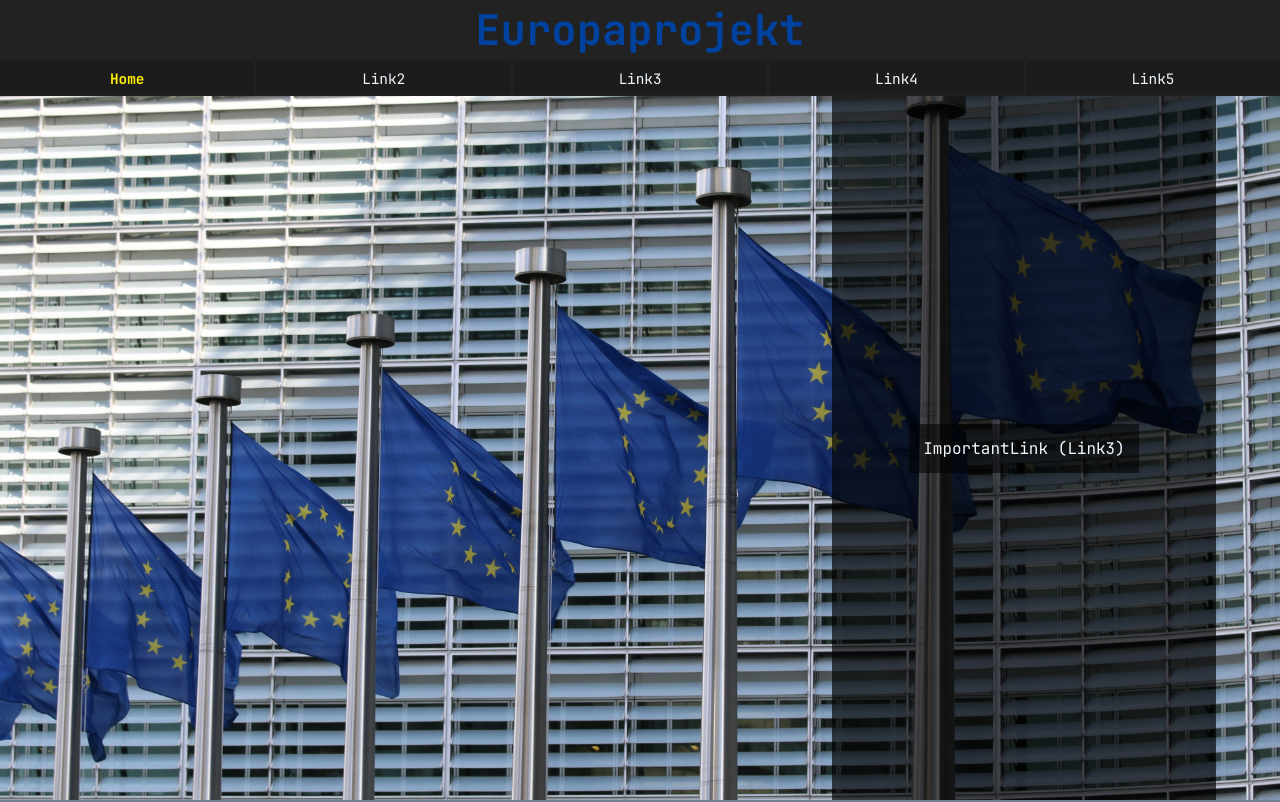
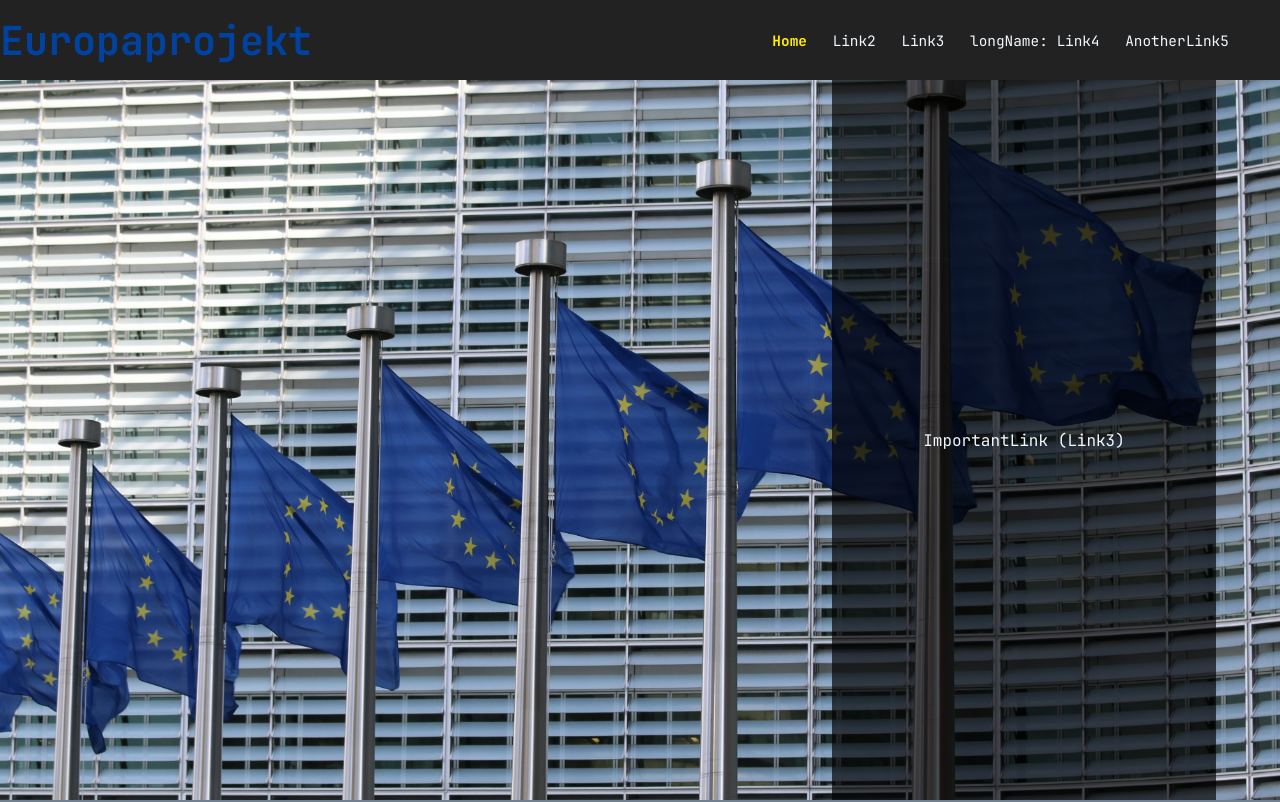
Before and after one commit to Europaprojekt/europaprojekt.github.io, a Vue app: page / in a window 1280 px wide. Shown: the top 802 px of the page. Built offline with nearby package versions, Linux system fonts and the light colour scheme.

Commit message:
Adjusted header & navbar for desktop (/wide screens)

```diff
--- a/src/App.vue
+++ b/src/App.vue
@@ -10,7 +10,9 @@ const page = computed(() => pages.page())
 
 <template>
     <header class="App__header">
-        <h1>Europaprojekt</h1>
+        <h1
+            @click="pages.setTo('Home')"
+        >Europaprojekt</h1>
         <nav>
             <a
                 v-for="it in pages.all"
@@ -34,11 +36,11 @@ const page = computed(() => pages.page())
         @import "assets/variables";
 
         &__header {
-            z-index: 9000;
+            z-index: 7000;
             position: fixed;
             display: flex;
             justify-content: space-between;
-            flex-direction: column;
+            flex-direction: row;
             top: 0;
             left: 0;
             background: $bgBlack;
@@ -46,9 +48,9 @@ const page = computed(() => pages.page())
             height: $headerHeight;
 
             & nav {
+                margin-inline-end: 3dvw;
                 min-height: max(34px, 4.5dvh);
                 display: flex;
-                gap: 2px;
                 align-items: center;
                 justify-content: space-evenly;
                 background: $bgBlack;
@@ -56,27 +58,29 @@ const page = computed(() => pages.page())
                 & .App__navEntry {
                     cursor: pointer;
                     user-select: none;
-                    width: 100%;
-                    height: calc(100% - 2px);
+                    width: fit-content;
+                    height: 95%;
+                    padding-inline: max(12px, 1dvw);
                     display: flex;
                     justify-content: center;
                     align-items: center;
 
-                    font-size: max(14px, 1.8dvh);
-                    background: $darkBlack;
+                    font-size: $largePFontSize;
+                    //background: $darkBlack;
                     color: aliceblue;
-                    transition: background-color .3s;
+                    transition: background-color .3s, font-weight .25s;
                     @media (hover: hover) {
                         &:hover {
-                            background: $myBlue;
+                            font-weight: 900;
+                            //background: rgba($myBlue, .33);
                         }
                         &:active {
-                            background: $myYellow;
+                            //background: $myYellow;
                         }
                     }
                     @media (hover: none) {
                         &:active {
-                            background: $myBlue;
+                            //background: $myBlue;
                         }
                     }
 
@@ -89,9 +93,10 @@ const page = computed(() => pages.page())
             }
 
             & h1 {
+                user-select: none;
                 margin: 0;
                 margin-block: auto;
-                font-size: min(10dvw, calc($headerHeight * .44));
+                font-size: min(10dvw, calc($headerHeight * .5)); // 10dvw has impact on portrait on mobile
                 color: $myBlue;
                 align-self: center;
             }
--- a/src/assets/variables.scss
+++ b/src/assets/variables.scss
@@ -1,8 +1,10 @@
 
 $smallDeviceLimitIncl: 600px;
 
-$headerHeight: min(max(80px, 12dvh), 140px);
+$headerHeight: min(max(70px, 10dvh), 140px);
 $contentHeight: calc(100dvh - $headerHeight);
+
+$largePFontSize: max(14px, 1.8dvh);
 
 $myBlue: #0042a0;
 $myYellow: #ffee00;
--- a/src/components/HomePage.vue
+++ b/src/components/HomePage.vue
@@ -86,8 +86,12 @@
 
             & a {
                 cursor: pointer;
+                user-select: none;
                 padding: 14px;
-                background: #00000088;
+                transition: background-color .4s;
+                &:hover {
+                    background: #00000088;
+                }
             }
 
         }
--- a/src/storages.ts
+++ b/src/storages.ts
@@ -11,8 +11,8 @@ export const pagesStore = defineStore("pages", {
             {name: "Home", link: HomePage},
             {name: "Link2", link: Link2},
             {name: "Link3", link: {}},
-            {name: "Link4", link: {}},
-            {name: "Link5", link: {}}
+            {name: "longName: Link4", link: {}},
+            {name: "AnotherLink5", link: {}}
         ],
         current: (state) => state.currentPage
     },
```
